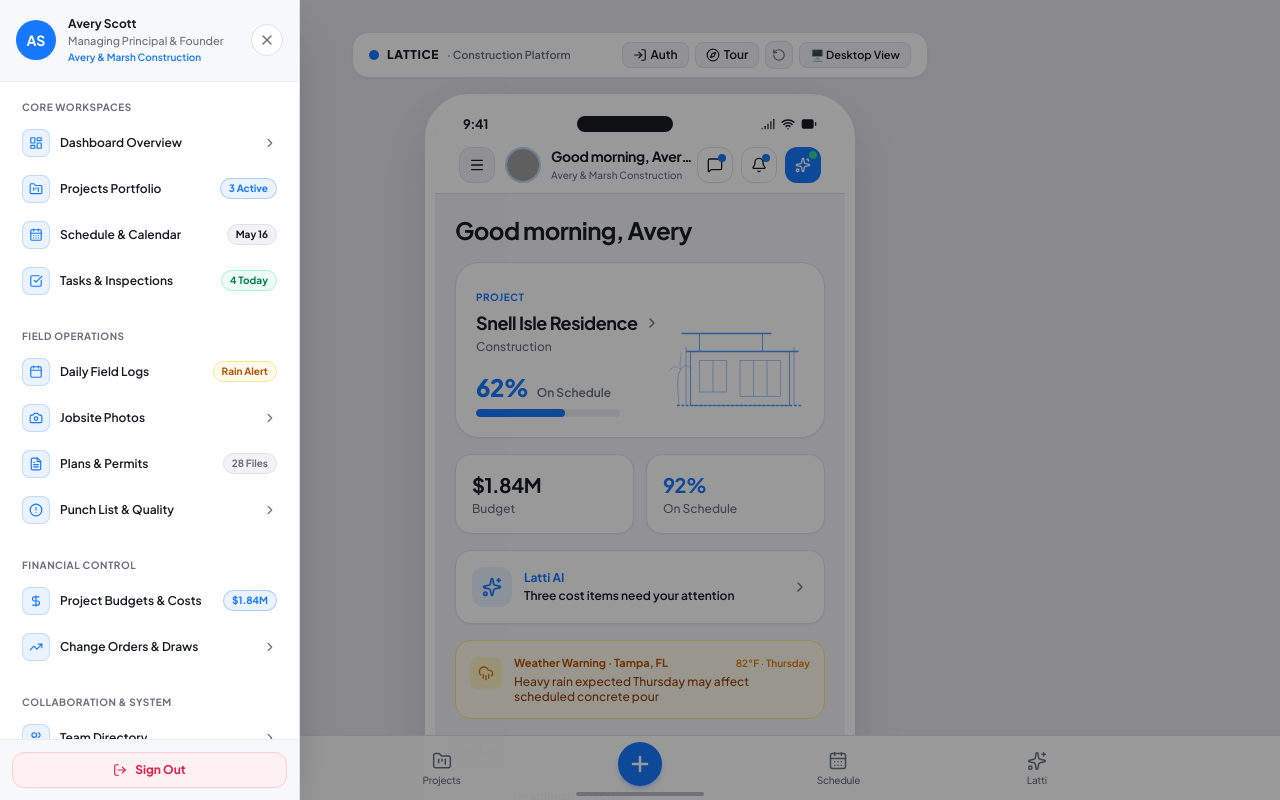
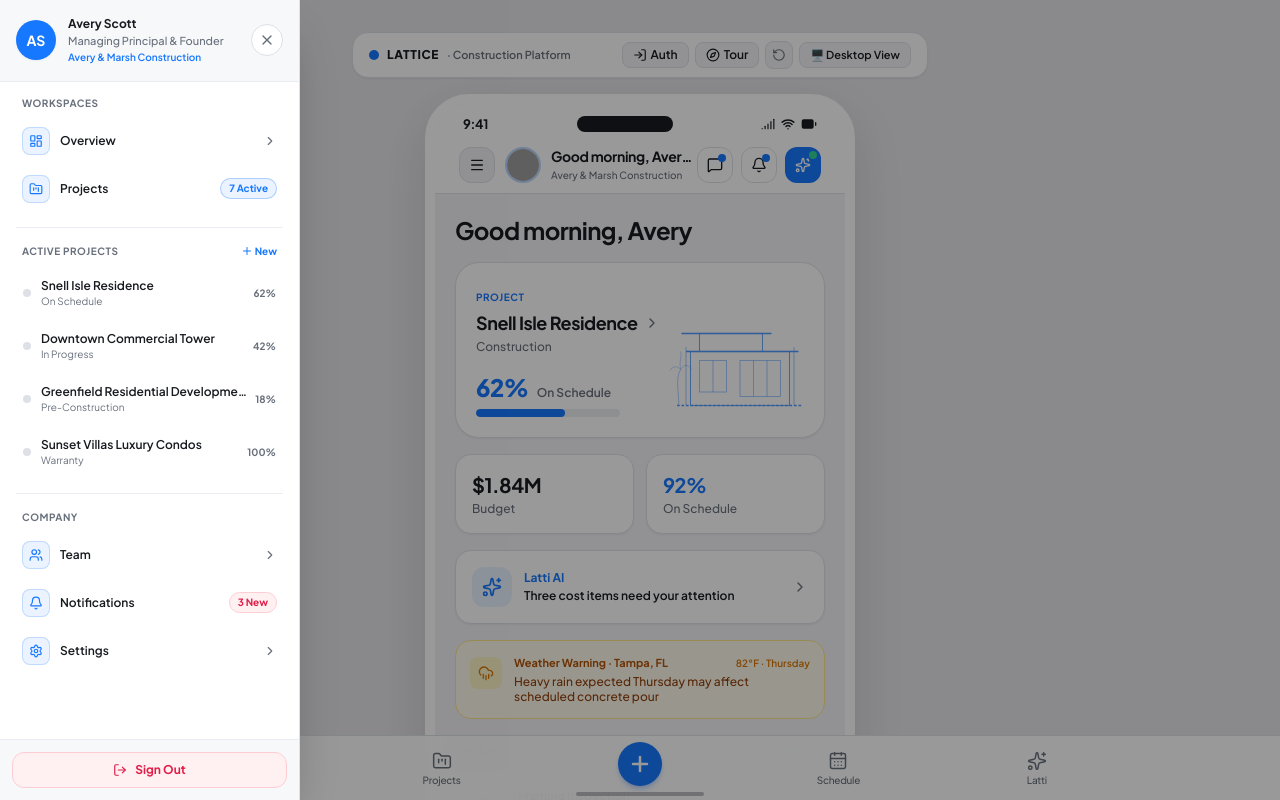
Before and after one commit to BeingSazzad/Construction-Project-Management, a React (Vite) app: page / in a window 1280 px wide. Both pictures are taken after a click on the button 477 px from the left and 164 px from the top of the page. Shown: the top 800 px of the page. Built offline with nearby package versions, Linux system fonts and the light colour scheme; grey boxes are pictures that could not be loaded.

Commit message:
refactor: trim sidebar navigation into focused project switcher and concise 1-word naming per product design standard

```diff
--- a/src/App.tsx
+++ b/src/App.tsx
@@ -889,23 +889,21 @@
             isOpen={isSideDrawerOpen}
             onClose={() => setIsSideDrawerOpen(false)}
             currentUser={currentUser}
+            projects={projects}
+            activeProject={activeProject}
+            onSelectProject={(proj) => {
+              handleSelectProject(proj);
+              setIsSideDrawerOpen(false);
+            }}
+            unreadNotifsCount={unreadNotifsCount}
             onNavigateTab={(tab) => {
-              if (['calendar', 'team', 'daily-logs', 'budgets', 'more', 'latti', 'home', 'projects', 'milestones'].includes(tab)) {
-                setActiveProject(null);
-                setActiveTab(tab);
-              } else if (['tasks', 'schedule', 'messages', 'photos', 'documents', 'punch'].includes(tab)) {
-                if (!activeProject) {
-                  setActiveProject(projects[0]);
-                }
-                setActiveTab(tab);
-                setProjectSubTab(tab);
-              } else {
-                setActiveProject(null);
-                setActiveTab(tab);
-              }
+              setActiveProject(null);
+              setActiveTab(tab);
             }}
-            onOpenCreateProject={() => setIsCreateProjectOpen(true)}
-            onOpenCreateBudget={() => setIsCreateBudgetOpen(true)}
+            onOpenCreateProject={() => {
+              setIsSideDrawerOpen(false);
+              setIsCreateProjectOpen(true);
+            }}
             onSignOut={() => setAppView('auth')}
           />
         </div>
--- a/src/components/common/SideDrawer.tsx
+++ b/src/components/common/SideDrawer.tsx
@@ -1,172 +1,40 @@
 import React from 'react';
-import { User } from '../../types';
+import { User, Project } from '../../types';
 import {
-  X, Users, FileText, Sparkles, TrendingUp,
-  Settings, LogOut, ChevronRight,
-  CalendarDays, Camera, AlertCircle, Calendar, CheckSquare, MessageSquare,
-  FolderKanban, LayoutDashboard, DollarSign
+  X, Users, Settings, LogOut, ChevronRight,
+  FolderKanban, LayoutDashboard, Plus, Bell
 } from 'lucide-react';
 
 interface SideDrawerProps {
   isOpen: boolean;
   onClose: () => void;
   currentUser: User;
+  projects?: Project[];
+  activeProject?: Project | null;
+  onSelectProject?: (project: Project) => void;
   onNavigateTab: (tab: string) => void;
   onOpenCreateProject?: () => void;
-  onOpenCreateBudget?: () => void;
   onSignOut: () => void;
-}
-
-interface NavItem {
-  id: string;
-  label: string;
-  icon: React.ElementType;
-  badge?: string;
-  badgeStyle?: string;
+  unreadNotifsCount?: number;
 }
 
 export const SideDrawer: React.FC<SideDrawerProps> = ({
   isOpen,
   onClose,
   currentUser,
+  projects = [],
+  activeProject,
+  onSelectProject,
   onNavigateTab,
+  onOpenCreateProject,
   onSignOut,
+  unreadNotifsCount = 0,
 }) => {
   if (!isOpen) return null;
 
   const go = (tab: string) => {
     onNavigateTab(tab);
     onClose();
-  };
-
-  const CORE_ITEMS: NavItem[] = [
-    {
-      id: 'home',
-      label: 'Dashboard Overview',
-      icon: LayoutDashboard,
-    },
-    {
-      id: 'projects',
-      label: 'Projects Portfolio',
-      icon: FolderKanban,
-      badge: '3 Active',
-      badgeStyle: 'bg-[#EAF3FF] text-[#1677FF] border-[#1677FF]/30',
-    },
-    {
-      id: 'calendar',
-      label: 'Schedule & Calendar',
-      icon: CalendarDays,
-      badge: 'May 16',
-      badgeStyle: 'bg-[#F2F2F7] text-[#171A1F] border-[#DDE1E7]',
-    },
-    {
-      id: 'tasks',
-      label: 'Tasks & Inspections',
-      icon: CheckSquare,
-      badge: '4 Today',
-      badgeStyle: 'bg-emerald-50 text-emerald-700 border-emerald-200',
-    },
-  ];
-
-  const FIELD_ITEMS: NavItem[] = [
-    {
-      id: 'daily-logs',
-      label: 'Daily Field Logs',
-      icon: Calendar,
-      badge: 'Rain Alert',
-      badgeStyle: 'bg-amber-50 text-amber-700 border-amber-200',
-    },
-    {
-      id: 'photos',
-      label: 'Jobsite Photos',
-      icon: Camera,
-    },
-    {
-      id: 'documents',
-      label: 'Plans & Permits',
-      icon: FileText,
-      badge: '28 Files',
-      badgeStyle: 'bg-[#F2F2F7] text-[#68707C] border-[#DDE1E7]',
-    },
-    {
-      id: 'punch',
-      label: 'Punch List & Quality',
-      icon: AlertCircle,
-    },
-  ];
-
-  const FINANCE_ITEMS: NavItem[] = [
-    {
-      id: 'budgets',
-      label: 'Project Budgets & Costs',
-      icon: DollarSign,
-      badge: '$1.84M',
-      badgeStyle: 'bg-[#EAF3FF] text-[#1677FF] border-[#1677FF]/30',
-    },
-    {
-      id: 'change-orders',
-      label: 'Change Orders & Draws',
-      icon: TrendingUp,
-    },
-  ];
-
-  const COLLAB_ITEMS: NavItem[] = [
-    {
-      id: 'team',
-      label: 'Team Directory',
-      icon: Users,
-    },
-    {
-      id: 'messages',
-      label: 'Messages & Updates',
-      icon: MessageSquare,
-      badge: '2 New',
-      badgeStyle: 'bg-[#EAF3FF] text-[#1677FF] border-[#1677FF]/30',
-    },
-    {
-      id: 'latti',
-      label: 'Latti AI Assistant',
-      icon: Sparkles,
-      badge: 'Active',
-      badgeStyle: 'bg-purple-50 text-purple-700 border-purple-200',
-    },
-    {
-      id: 'more',
-      label: 'Company & Settings',
-      icon: Settings,
-    },
-  ];
-
-  const SectionLabel = ({ label }: { label: string }) => (
-    <span className="text-[10px] font-bold uppercase tracking-wider text-[#68707C] px-3 pb-1 pt-1.5 block">
-      {label}
-    </span>
-  );
-
-  const NavButton = ({ item }: { item: NavItem }) => {
-    const Icon = item.icon;
-    return (
-      <button
-        onClick={() => go(item.id)}
-        className="w-full flex items-center justify-between px-3 py-2 rounded-xl hover:bg-[#F2F2F7] text-[#171A1F] font-medium transition-all text-left cursor-pointer group active:scale-[0.99]"
-      >
-        <div className="flex items-center gap-2.5 min-w-0">
-          <div className="w-7 h-7 rounded-lg bg-[#EAF3FF] border border-[#1677FF]/20 flex items-center justify-center flex-shrink-0 group-hover:scale-105 transition-transform text-[#1677FF]">
-            <Icon className="w-3.5 h-3.5" />
-          </div>
-          <span className="text-xs font-semibold truncate text-[#171A1F] group-hover:text-[#1677FF] transition-colors">
-            {item.label}
-          </span>
-        </div>
-        {item.badge ? (
-          <span className={`text-[10px] font-bold px-2 py-0.5 rounded-full border ${item.badgeStyle}`}>
-            {item.badge}
-          </span>
-        ) : (
-          <ChevronRight className="w-3.5 h-3.5 text-[#68707C] group-hover:text-[#1677FF] group-hover:translate-x-0.5 transition-all" />
-        )}
-      </button>
-    );
   };
 
   const getInitials = (name?: string) => {
@@ -198,7 +66,7 @@
               {currentUser.name || 'Avery Scott'}
             </p>
             <p className="text-[11px] text-[#68707C] font-medium truncate mt-0.5">
-              {currentUser.roleTitle || 'Owner & General Contractor'}
+              {currentUser.roleTitle || 'Managing Principal'}
             </p>
             <p className="text-[10px] text-[#1677FF] font-semibold truncate">
               Avery &amp; Marsh Construction
@@ -213,42 +81,182 @@
           </button>
         </div>
 
-        {/* ─── Navigation Sections ─── */}
-        <div className="flex-1 overflow-y-auto px-2.5 py-3 flex flex-col gap-2.5">
+        {/* ─── Navigation Body ─── */}
+        <div className="flex-1 overflow-y-auto px-3 py-3.5 flex flex-col gap-4">
 
-          {/* SECTION 1: CORE WORKSPACES */}
-          <div className="flex flex-col gap-0.5">
-            <SectionLabel label="Core Workspaces" />
-            {CORE_ITEMS.map(item => <NavButton key={item.id} item={item} />)}
+          {/* 1. WORKSPACES */}
+          <div className="flex flex-col gap-1">
+            <span className="text-[10px] font-bold uppercase tracking-wider text-[#68707C] px-2.5 pb-1 block">
+              Workspaces
+            </span>
+
+            {/* Overview */}
+            <button
+              onClick={() => go('home')}
+              className="w-full flex items-center justify-between px-2.5 py-2 rounded-xl hover:bg-[#F2F2F7] text-[#171A1F] font-medium transition-all text-left cursor-pointer group active:scale-[0.99]"
+            >
+              <div className="flex items-center gap-2.5 min-w-0">
+                <div className="w-7 h-7 rounded-lg bg-[#EAF3FF] border border-[#1677FF]/20 flex items-center justify-center flex-shrink-0 text-[#1677FF]">
+                  <LayoutDashboard className="w-3.5 h-3.5" />
+                </div>
+                <span className="text-xs font-semibold text-[#171A1F] group-hover:text-[#1677FF] transition-colors">
+                  Overview
+                </span>
+              </div>
+              <ChevronRight className="w-3.5 h-3.5 text-[#68707C] group-hover:text-[#1677FF] group-hover:translate-x-0.5 transition-all" />
+            </button>
+
+            {/* Projects */}
+            <button
+              onClick={() => go('projects')}
+              className="w-full flex items-center justify-between px-2.5 py-2 rounded-xl hover:bg-[#F2F2F7] text-[#171A1F] font-medium transition-all text-left cursor-pointer group active:scale-[0.99]"
+            >
+              <div className="flex items-center gap-2.5 min-w-0">
+                <div className="w-7 h-7 rounded-lg bg-[#EAF3FF] border border-[#1677FF]/20 flex items-center justify-center flex-shrink-0 text-[#1677FF]">
+                  <FolderKanban className="w-3.5 h-3.5" />
+                </div>
+                <span className="text-xs font-semibold text-[#171A1F] group-hover:text-[#1677FF] transition-colors">
+                  Projects
+                </span>
+              </div>
+              <span className="text-[10px] font-bold px-2 py-0.5 rounded-full bg-[#EAF3FF] text-[#1677FF] border border-[#1677FF]/30">
+                {projects.length > 0 ? `${projects.length} Active` : 'All'}
+              </span>
+            </button>
           </div>
 
-          <div className="h-px bg-[#EAEDF1] mx-2" />
+          <div className="h-px bg-[#EAEDF1] mx-1" />
 
-          {/* SECTION 2: FIELD OPERATIONS */}
-          <div className="flex flex-col gap-0.5">
-            <SectionLabel label="Field Operations" />
-            {FIELD_ITEMS.map(item => <NavButton key={item.id} item={item} />)}
+          {/* 2. ACTIVE PROJECTS SWITCHER */}
+          <div className="flex flex-col gap-1.5">
+            <div className="flex items-center justify-between px-2.5 pb-1">
+              <span className="text-[10px] font-bold uppercase tracking-wider text-[#68707C]">
+                Active Projects
+              </span>
+              {onOpenCreateProject && (
+                <button
+                  onClick={() => {
+                    onClose();
+                    onOpenCreateProject();
+                  }}
+                  className="text-[10px] font-bold text-[#1677FF] hover:underline flex items-center gap-0.5 cursor-pointer"
+                >
+                  <Plus className="w-3 h-3" />
+                  <span>New</span>
+                </button>
+              )}
+            </div>
+
+            <div className="flex flex-col gap-1">
+              {projects.slice(0, 4).map((p) => {
+                const isActive = activeProject?.id === p.id;
+                return (
+                  <button
+                    key={p.id}
+                    onClick={() => {
+                      if (onSelectProject) {
+                        onSelectProject(p);
+                      } else {
+                        go('projects');
+                      }
+                      onClose();
+                    }}
+                    className={`w-full flex items-center justify-between px-2.5 py-2 rounded-xl text-left cursor-pointer transition-all active:scale-[0.99] group ${
+                      isActive
+                        ? 'bg-[#EAF3FF] border border-[#1677FF]/30 text-[#1677FF]'
+                        : 'hover:bg-[#F2F2F7] text-[#171A1F] border border-transparent'
+                    }`}
+                  >
+                    <div className="flex items-center gap-2.5 min-w-0 flex-1">
+                      <div className={`w-2 h-2 rounded-full flex-shrink-0 ${
+                        isActive ? 'bg-[#1677FF] shadow-xs shadow-blue-500/50' : 'bg-[#DDE1E7] group-hover:bg-[#68707C]'
+                      }`} />
+                      <div className="min-w-0 flex-1">
+                        <p className={`text-xs font-semibold truncate ${
+                          isActive ? 'text-[#1677FF]' : 'text-[#171A1F] group-hover:text-[#1677FF]'
+                        }`}>
+                          {p.name}
+                        </p>
+                        <p className="text-[10px] text-[#68707C] truncate">
+                          {p.status || 'In Progress'}
+                        </p>
+                      </div>
+                    </div>
+                    <span className="text-[10px] font-bold text-[#68707C] ml-2 flex-shrink-0">
+                      {p.progress}%
+                    </span>
+                  </button>
+                );
+              })}
+            </div>
           </div>
 
-          <div className="h-px bg-[#EAEDF1] mx-2" />
+          <div className="h-px bg-[#EAEDF1] mx-1" />
 
-          {/* SECTION 3: FINANCIAL CONTROL */}
-          <div className="flex flex-col gap-0.5">
-            <SectionLabel label="Financial Control" />
-            {FINANCE_ITEMS.map(item => <NavButton key={item.id} item={item} />)}
-          </div>
+          {/* 3. COMPANY & ADMIN */}
+          <div className="flex flex-col gap-1">
+            <span className="text-[10px] font-bold uppercase tracking-wider text-[#68707C] px-2.5 pb-1 block">
+              Company
+            </span>
 
-          <div className="h-px bg-[#EAEDF1] mx-2" />
+            {/* Team */}
+            <button
+              onClick={() => go('team')}
+              className="w-full flex items-center justify-between px-2.5 py-2 rounded-xl hover:bg-[#F2F2F7] text-[#171A1F] font-medium transition-all text-left cursor-pointer group active:scale-[0.99]"
+            >
+              <div className="flex items-center gap-2.5 min-w-0">
+                <div className="w-7 h-7 rounded-lg bg-[#EAF3FF] border border-[#1677FF]/20 flex items-center justify-center flex-shrink-0 text-[#1677FF]">
+                  <Users className="w-3.5 h-3.5" />
+                </div>
+                <span className="text-xs font-semibold text-[#171A1F] group-hover:text-[#1677FF] transition-colors">
+                  Team
+                </span>
+              </div>
+              <ChevronRight className="w-3.5 h-3.5 text-[#68707C] group-hover:text-[#1677FF] group-hover:translate-x-0.5 transition-all" />
+            </button>
 
-          {/* SECTION 4: COLLABORATION & SYSTEM */}
-          <div className="flex flex-col gap-0.5">
-            <SectionLabel label="Collaboration & System" />
-            {COLLAB_ITEMS.map(item => <NavButton key={item.id} item={item} />)}
+            {/* Notifications */}
+            <button
+              onClick={() => go('notifications')}
+              className="w-full flex items-center justify-between px-2.5 py-2 rounded-xl hover:bg-[#F2F2F7] text-[#171A1F] font-medium transition-all text-left cursor-pointer group active:scale-[0.99]"
+            >
+              <div className="flex items-center gap-2.5 min-w-0">
+                <div className="w-7 h-7 rounded-lg bg-[#EAF3FF] border border-[#1677FF]/20 flex items-center justify-center flex-shrink-0 text-[#1677FF]">
+                  <Bell className="w-3.5 h-3.5" />
+                </div>
+                <span className="text-xs font-semibold text-[#171A1F] group-hover:text-[#1677FF] transition-colors">
+                  Notifications
+                </span>
+              </div>
+              {unreadNotifsCount > 0 ? (
+                <span className="text-[10px] font-bold px-2 py-0.5 rounded-full bg-rose-50 text-rose-600 border border-rose-200">
+                  {unreadNotifsCount} New
+                </span>
+              ) : (
+                <ChevronRight className="w-3.5 h-3.5 text-[#68707C] group-hover:text-[#1677FF] group-hover:translate-x-0.5 transition-all" />
+              )}
+            </button>
+
+            {/* Settings */}
+            <button
+              onClick={() => go('more')}
+              className="w-full flex items-center justify-between px-2.5 py-2 rounded-xl hover:bg-[#F2F2F7] text-[#171A1F] font-medium transition-all text-left cursor-pointer group active:scale-[0.99]"
+            >
+              <div className="flex items-center gap-2.5 min-w-0">
+                <div className="w-7 h-7 rounded-lg bg-[#EAF3FF] border border-[#1677FF]/20 flex items-center justify-center flex-shrink-0 text-[#1677FF]">
+                  <Settings className="w-3.5 h-3.5" />
+                </div>
+                <span className="text-xs font-semibold text-[#171A1F] group-hover:text-[#1677FF] transition-colors">
+                  Settings
+                </span>
+              </div>
+              <ChevronRight className="w-3.5 h-3.5 text-[#68707C] group-hover:text-[#1677FF] group-hover:translate-x-0.5 transition-all" />
+            </button>
           </div>
 
         </div>
 
-        {/* ─── Footer ─── */}
+        {/* ─── Footer: Sign Out ─── */}
         <div className="p-3 border-t border-[#EAEDF1] bg-[#F7F8FA]">
           <button
             onClick={() => { onSignOut(); onClose(); }}
```
Also changed, not shown: src/components/modals/CentralAddActionSheet.tsx (+5 -5 lines).
